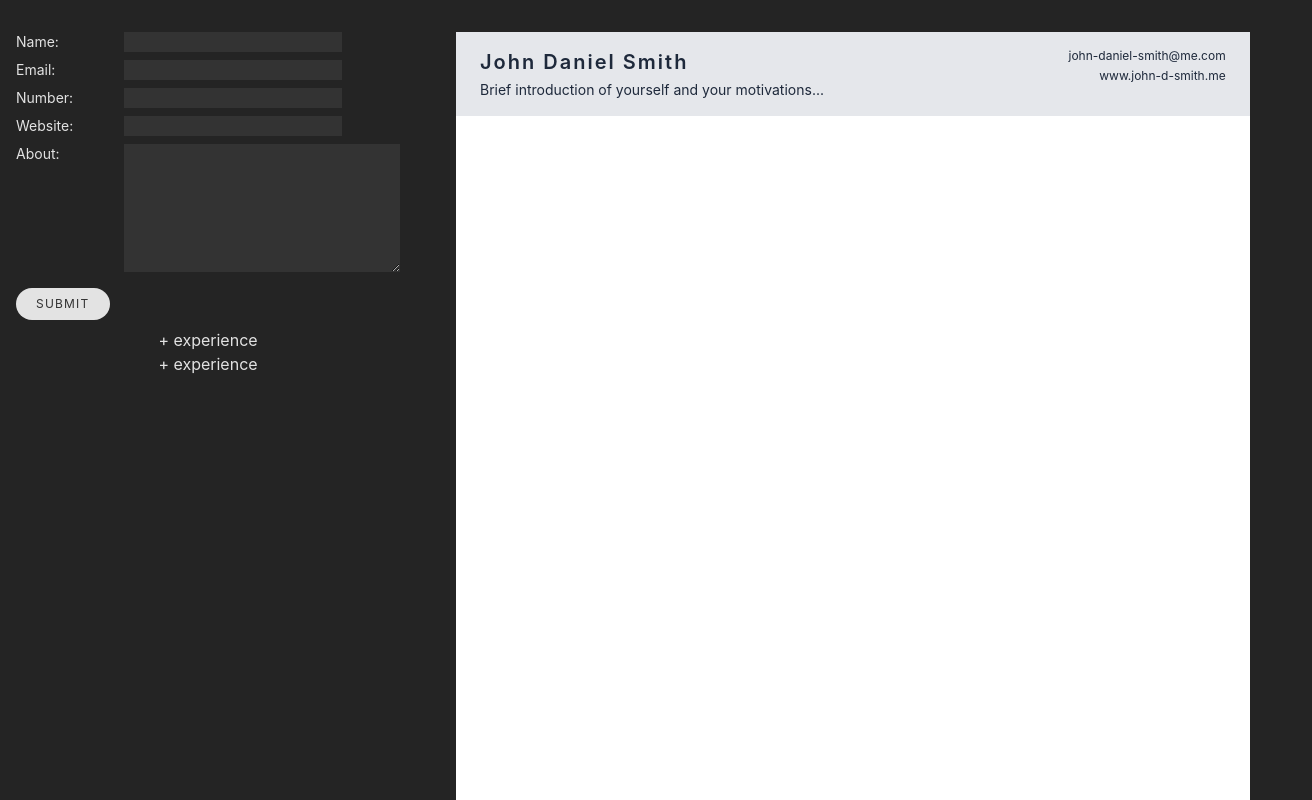
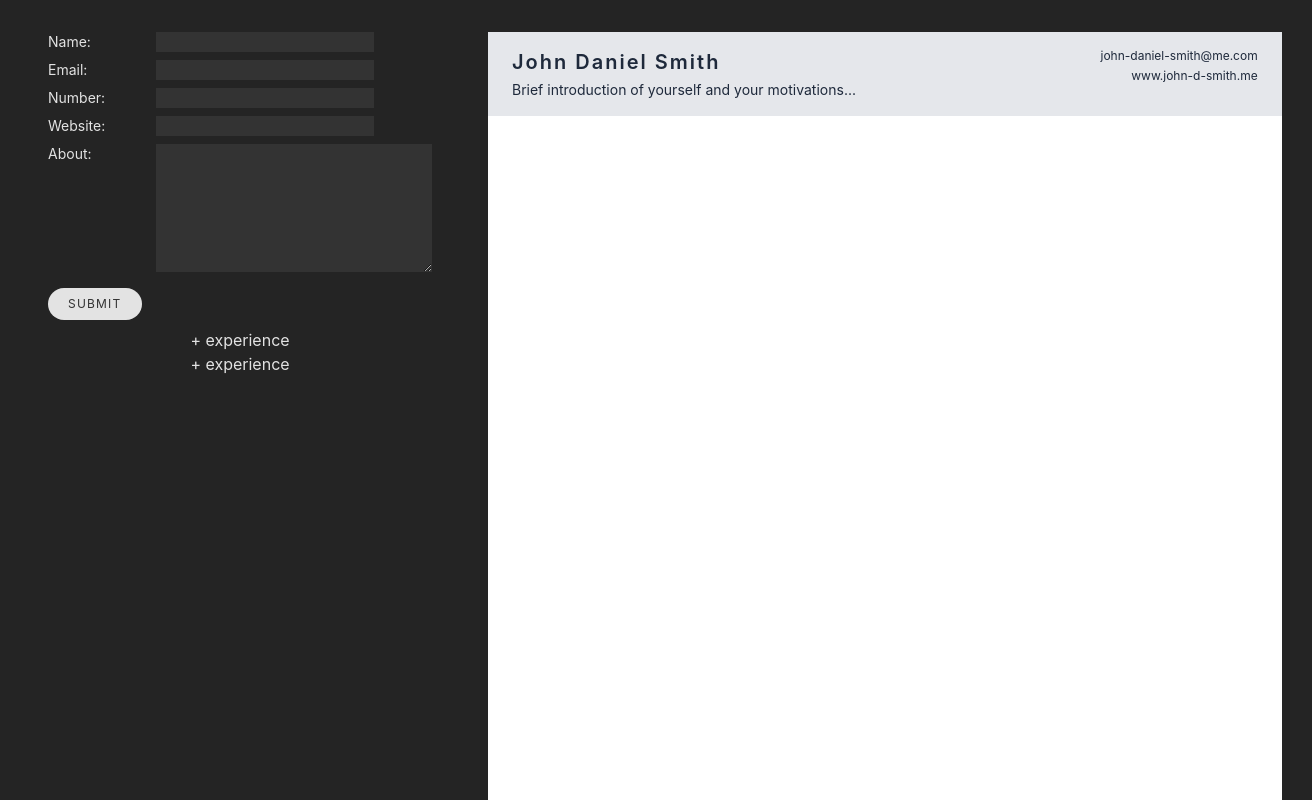
Before and after one commit to owen-addison/odin-react-cv-app, a React (Vite) app: page / in a window 1280 px wide. Shown: the top 800 px of the page, 1312 px wide, since content can reach past the window. Built offline with nearby package versions, Linux system fonts and the light colour scheme.

Commit message:
[style] Change width of main app

```diff
--- a/src/App.css
+++ b/src/App.css
@@ -1,6 +1,8 @@
 #root {
+  @apply w-full;
   max-width: 1400px;
-  margin: 0 auto;
+  margin-left: 2rem;
+  margin-right: 2rem;
   padding-top: 2rem;
   padding-left: 1rem;
   text-align: center;
```
